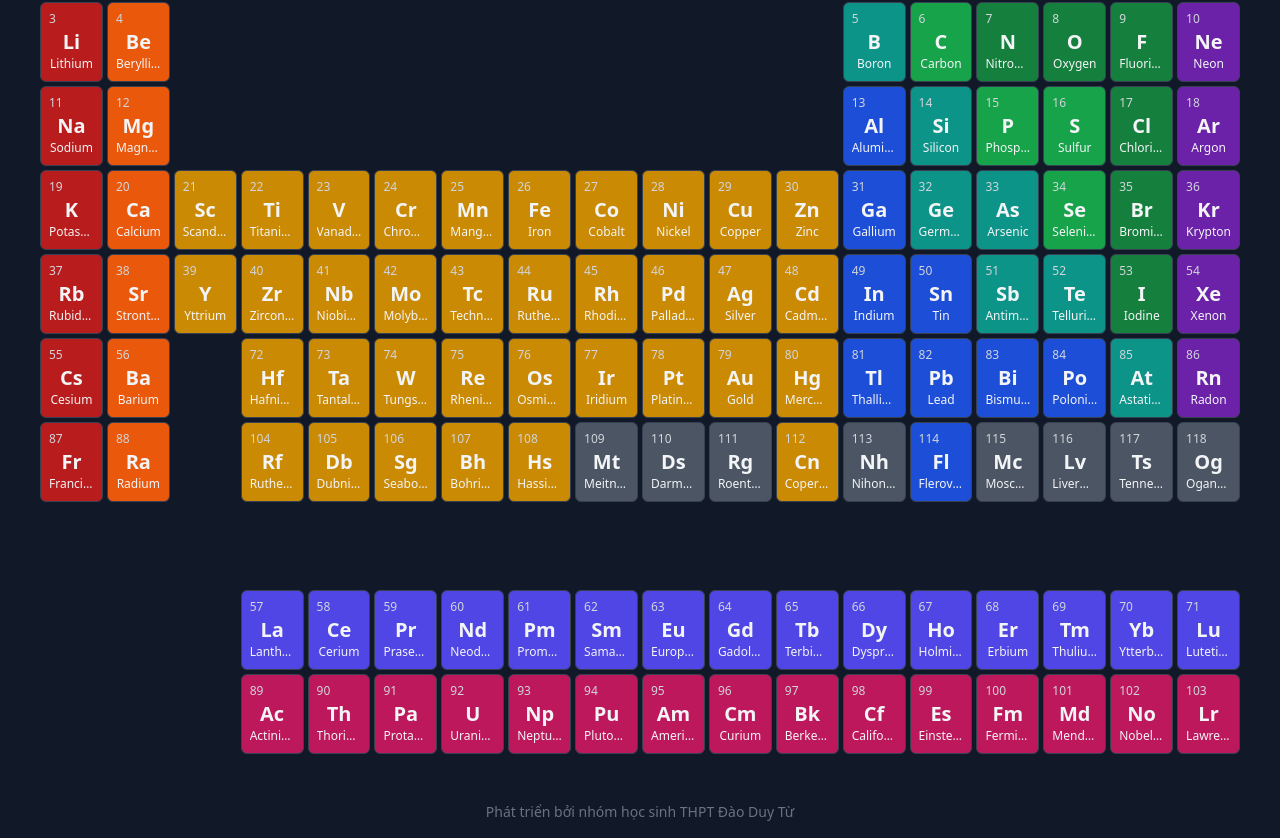
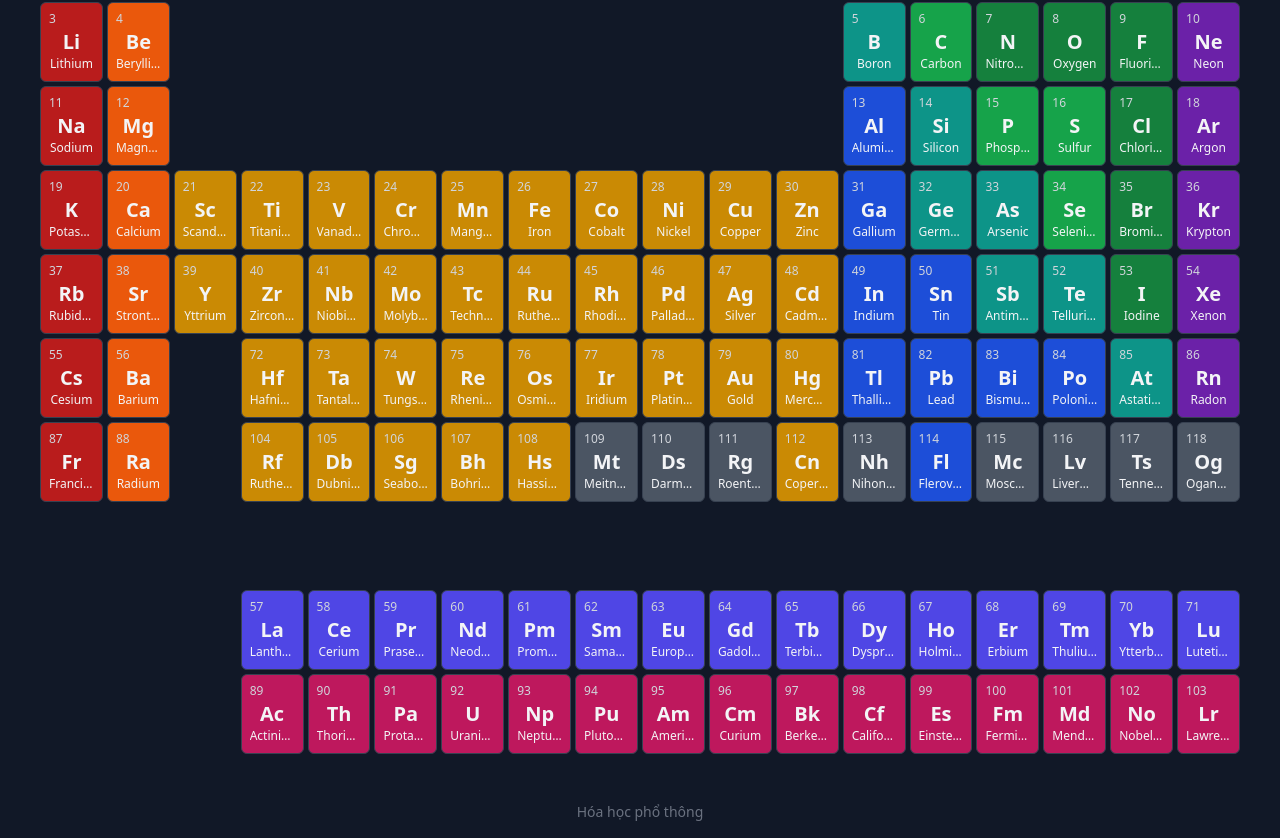
Before and after one commit to dau211/bangtuanhoanhoahoc, a React (Vite) app: page / in a window 1280 px wide. Shown: the part 280-1118 px from the top of the page. Built offline with nearby package versions, Linux system fonts and the light colour scheme.

Commit message:
Update footer text in App.tsx

```diff
--- a/App.tsx
+++ b/App.tsx
@@ -230,7 +230,7 @@ const App: React.FC = () => {
       )}
 
       <footer className="text-center mt-8 text-gray-500 text-sm">
-        <p>Phát triển bởi nhóm học sinh THPT Đào Duy Từ</p>
+        <p>Hóa học phổ thông</p>
       </footer>
     </div>
   );
```
